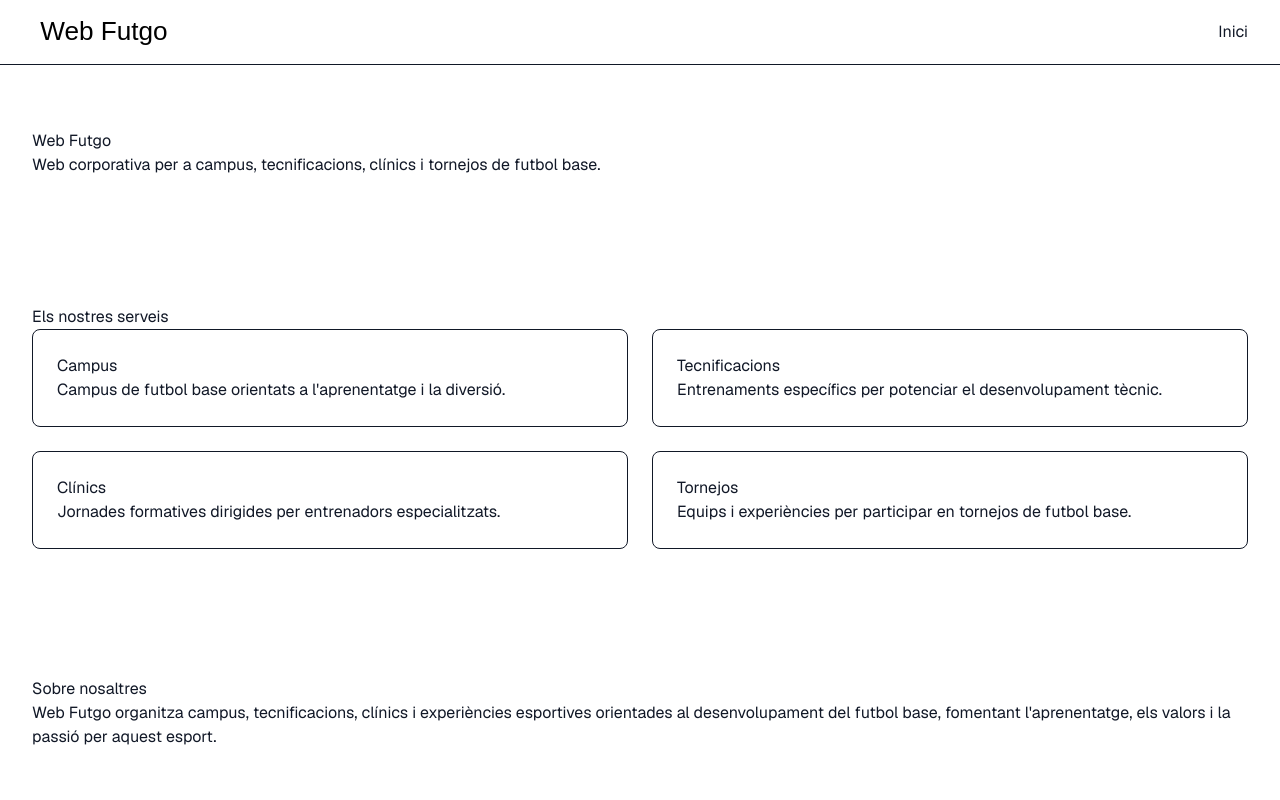
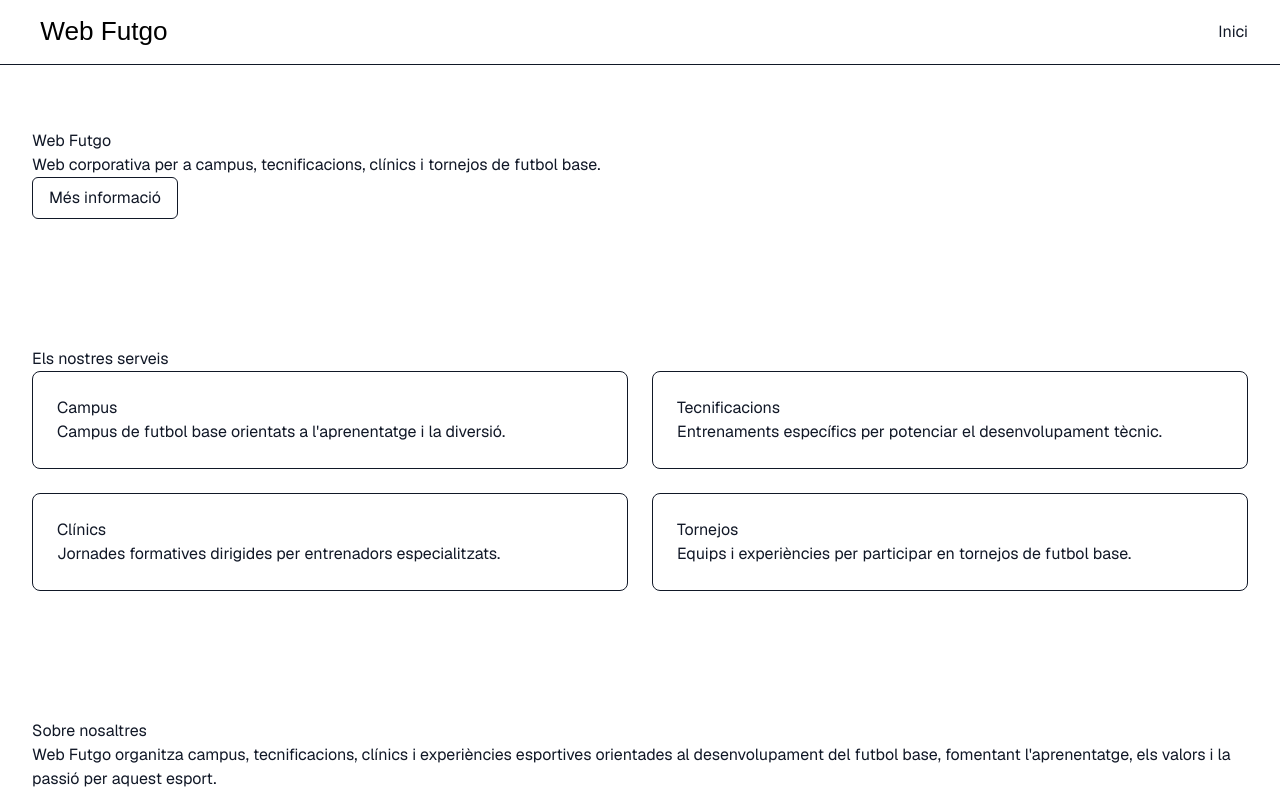
Before and after one commit to PerePonsPons/web-futgo, a Next.js app: page / in a window 1280 px wide. Shown: the top 800 px of the page. Built offline with nearby package versions, Linux system fonts and the light colour scheme.

Commit message:
feat: add hero call-to-action button

```diff
--- a/components/sections/hero-section.tsx
+++ b/components/sections/hero-section.tsx
@@ -1,16 +1,20 @@
 import { Container } from "@/components/ui/container";
 import { Section } from "@/components/ui/section";
+import { Button } from "@/components/ui/button";
 
 export function HeroSection() {
   return (
     <Section>
       <Container>
-        <h1>Web Futgo</h1>
+        <div className="space-y-6">
+          <h1>Web Futgo</h1>
 
-        <p>
-          Web corporativa per a campus, tecnificacions, clínics i tornejos de
-          futbol base.
-        </p>
+          <p>
+            Web corporativa per a campus, tecnificacions, clínics i tornejos de
+            futbol base.
+          </p>
+          <Button type="button">Més informació</Button>
+        </div>
       </Container>
     </Section>
   );
```
